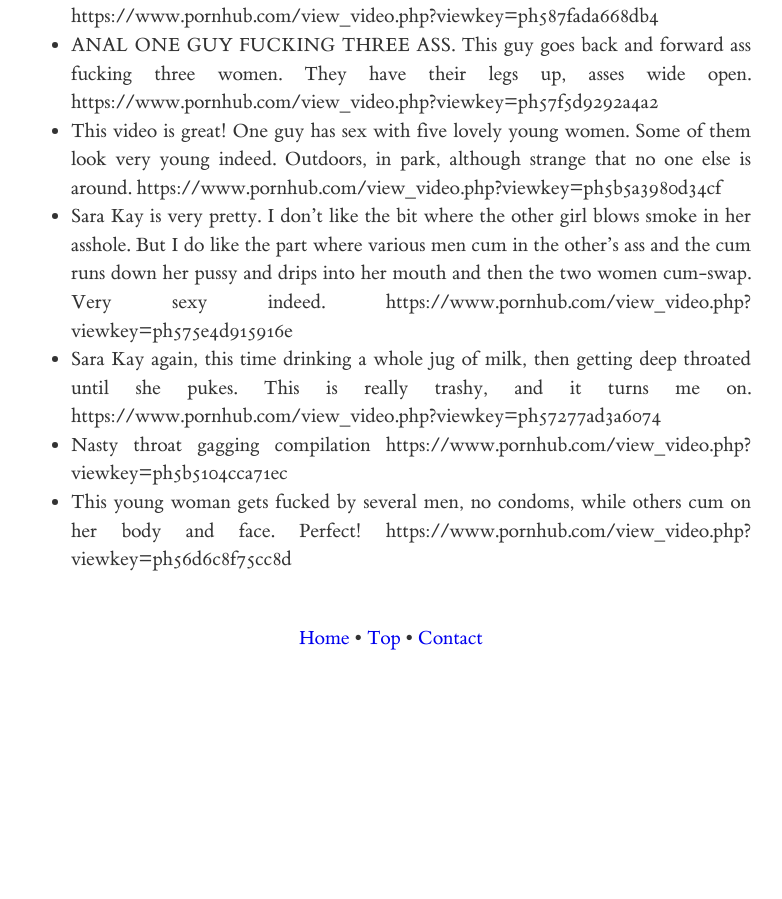
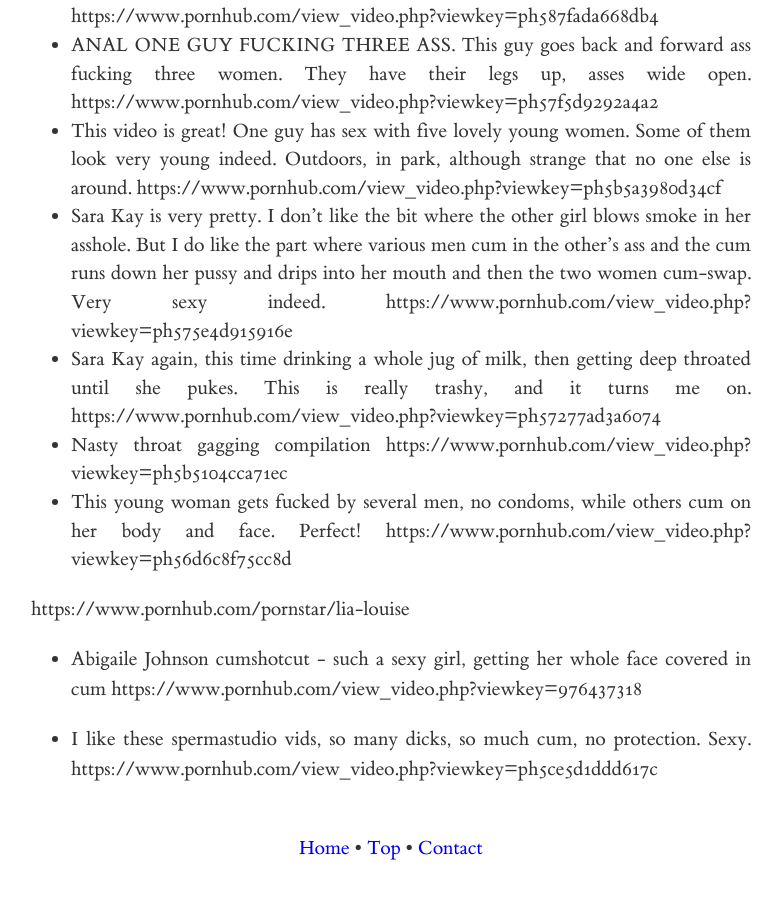
Before and after one commit to patrickjohncollins/patrickjohncollins.github.io, a Jekyll site: the page built from porn-list.md, in a window 1280 px wide and 900 px high, scrolled down 2097 px. Shown: the whole window, without its empty margins (249-1031 px from the left). Built offline with Jekyll 4.4.1, drawn with Linux system fonts in a browser that asks for light colours; our own code applies the rules of GitHub Pages for plain Markdown files; before the commit the page ends 2787 px from its top, so only the background shows below that.

```diff
--- a/_includes/head.html
+++ b/_includes/head.html
@@ -4,7 +4,6 @@
   <meta name="viewport" content="width=device-width, initial-scale=1">
   {% seo %}
   <link rel="stylesheet" href="{{ "/assets/style.css" | relative_url }}">
-  <link rel="alternate" type="application/rss+xml" title="{{ site.title | escape }}" href="{{ "/feed.xml" | relative_url }}">
   {% if jekyll.environment == 'production' and site.google_analytics %}
     {% include google-analytics.html %}
   {% endif %}
--- a/porn-list.md
+++ b/porn-list.md
@@ -53,3 +53,11 @@ https://www.pornhub.com/view_video.php?viewkey=ph57277ad3a6074
 https://www.pornhub.com/view_video.php?viewkey=ph5b5104cca71ec
 * This young woman gets fucked by several men, no condoms, while others cum on her body and face.  Perfect!
 https://www.pornhub.com/view_video.php?viewkey=ph56d6c8f75cc8d
+
+https://www.pornhub.com/pornstar/lia-louise
+
+* Abigaile Johnson cumshotcut - such a sexy girl, getting her whole face covered in cum
+https://www.pornhub.com/view_video.php?viewkey=976437318
+
+* I like these spermastudio vids, so many dicks, so much cum, no protection.  Sexy.
+https://www.pornhub.com/view_video.php?viewkey=ph5ce5d1ddd617c
```
Also changed, not shown: two-women-sail.md (added, +24 -0 lines).
